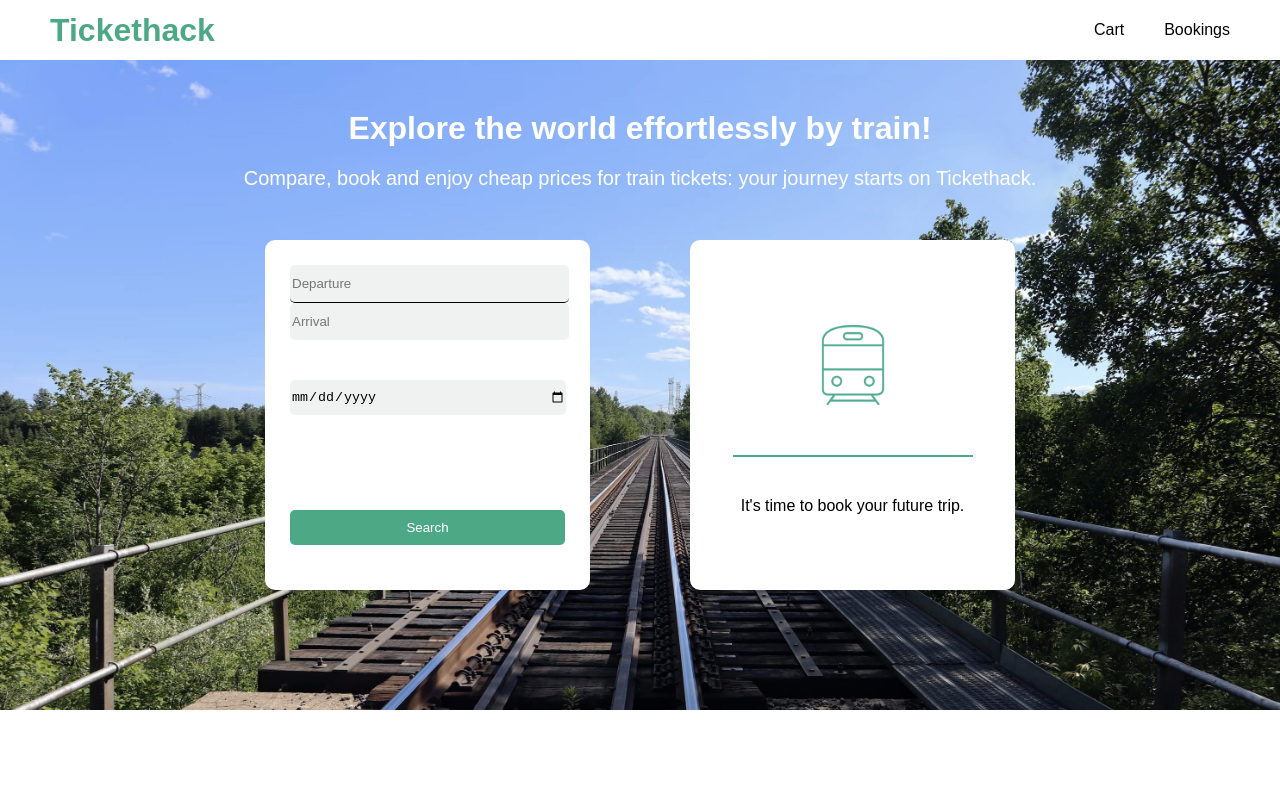
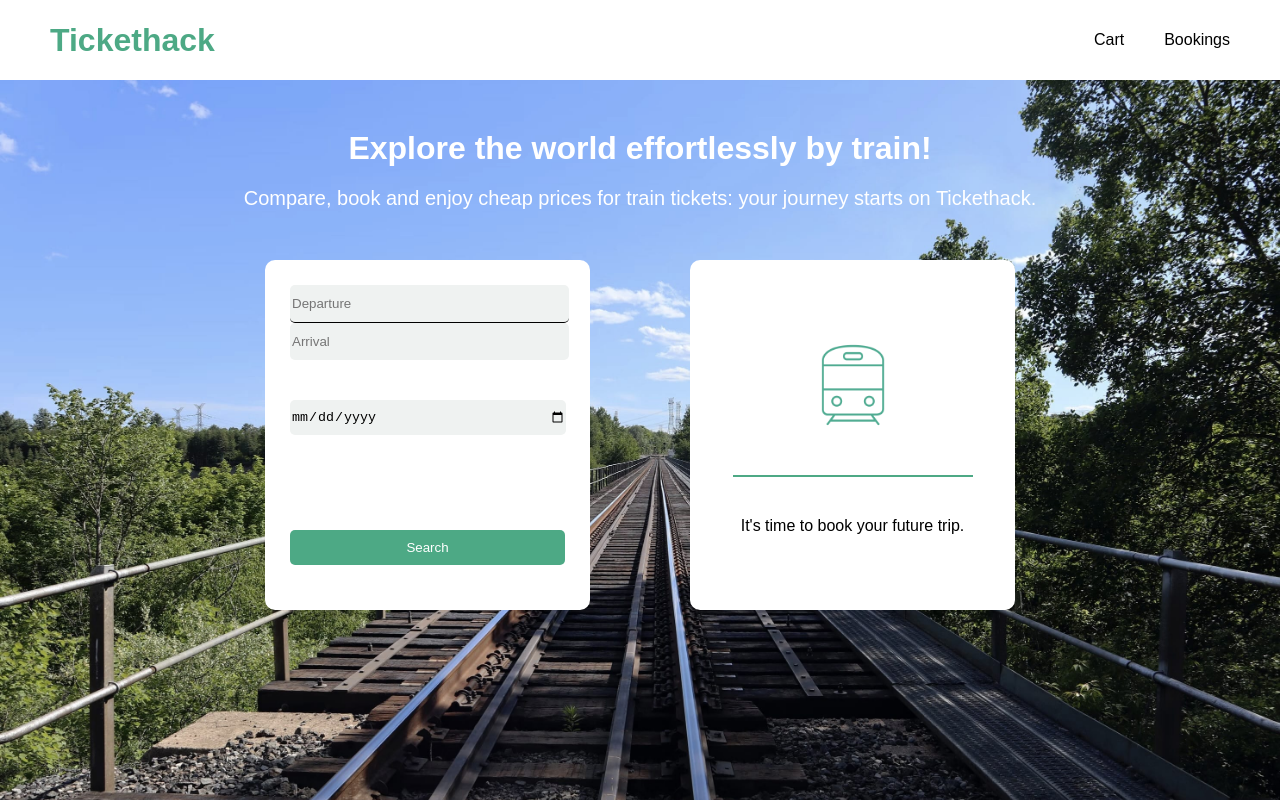
Before and after one commit to 0xhel/Tickethack, a plain HTML site: page FRONTEND/index.html in a window 1280 px wide. Drawn offline with Linux system fonts and the light colour scheme.

Commit message:
changé les px en vh

```diff
--- a/FRONTEND/CSS/style.css
+++ b/FRONTEND/CSS/style.css
@@ -7,7 +7,7 @@ header {
     display: flex;
     justify-content: space-between;
     align-items: center;
-    height: 60px;
+    height: 10vh;
 }
 
 a {
@@ -39,7 +39,7 @@ main {
     background-size: cover;
     background-position: top;
     background-repeat: no-repeat;
-    height: 650px;
+    height: 90vh;
 }
 
 h1 {
```
